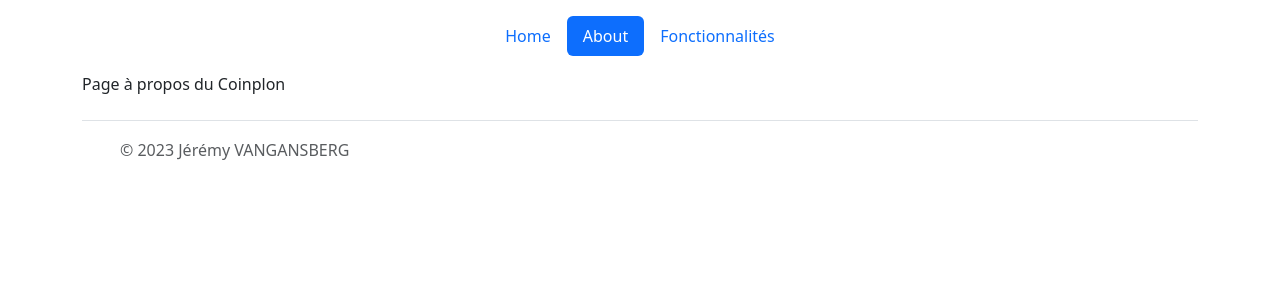
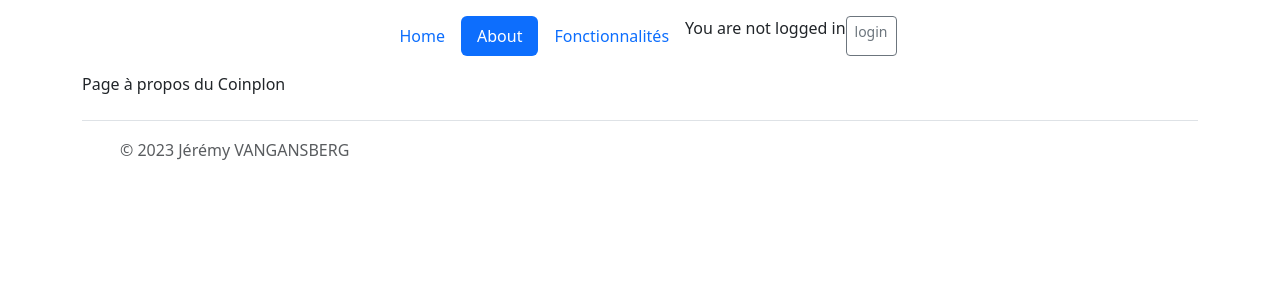
Before and after one commit to jeremy-vangansberg/django-demo-2023, a Django app: page /about/ in a window 1280 px wide. Shown: the top 300 px of the page. Run offline with Django 4.2, Linux system fonts and the light colour scheme.

Commit message:
update header with login func

```diff
--- a/coinplon/templates/includes/header.html
+++ b/coinplon/templates/includes/header.html
@@ -20,6 +20,13 @@
         <li class="nav-item"><a href="{{url_func_list}}"
           class="nav-link {% if request.path == url_func_list %}active{% endif %}">Fonctionnalités</a>
         </li>
+        {% if user.is_authenticated %}
+        <span class="nav-bar-text">Logged as : {{user.get_username}}</span>
+        <a class="btn btn-sm btn-outline-secondary" href="{% url 'logout' %}?next={{request.path}}">log out</a>
+        {% else %}
+        <span class="nav-bar-text">You are not logged in</span>
+        <a class="btn btn-sm btn-outline-secondary" href="{% url 'login' %}">login</a>
+        {% endif %}
 
       </ul>
     </header>
```
Also changed, not shown: coinplon/func/migrations/0002_alter_functionnality_options.py (added).
